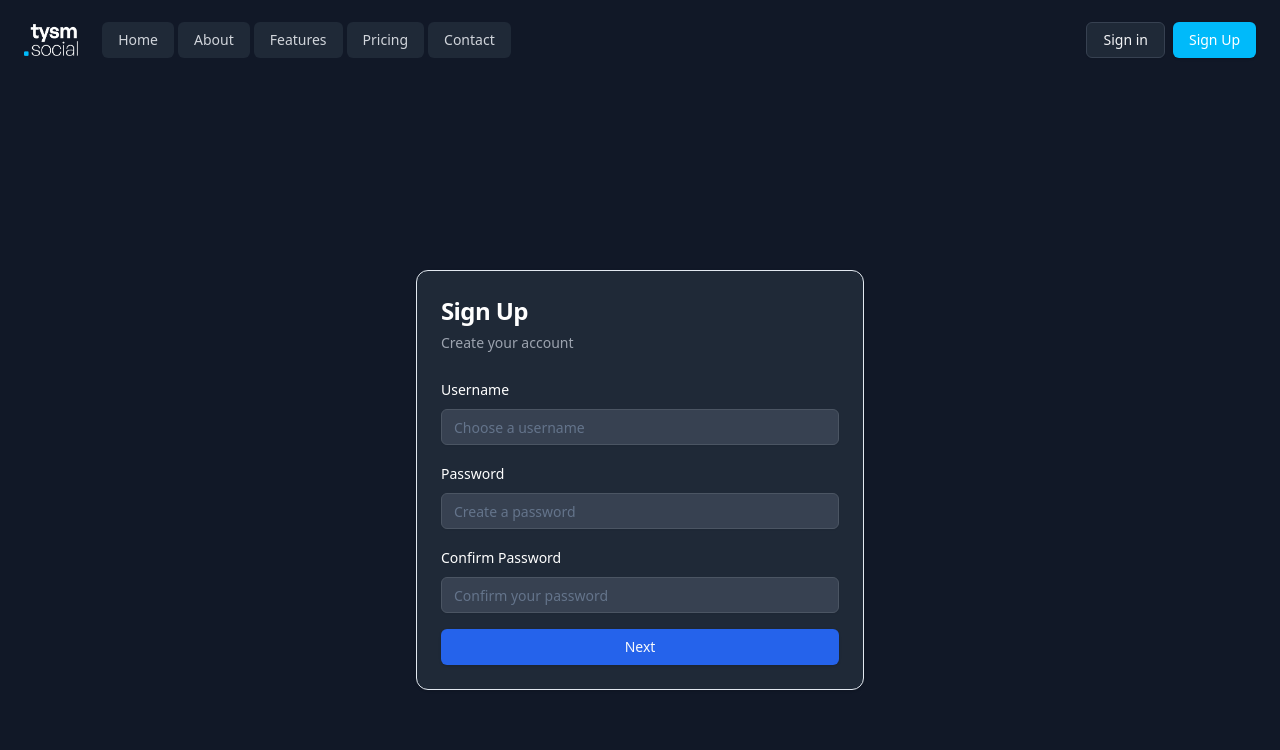
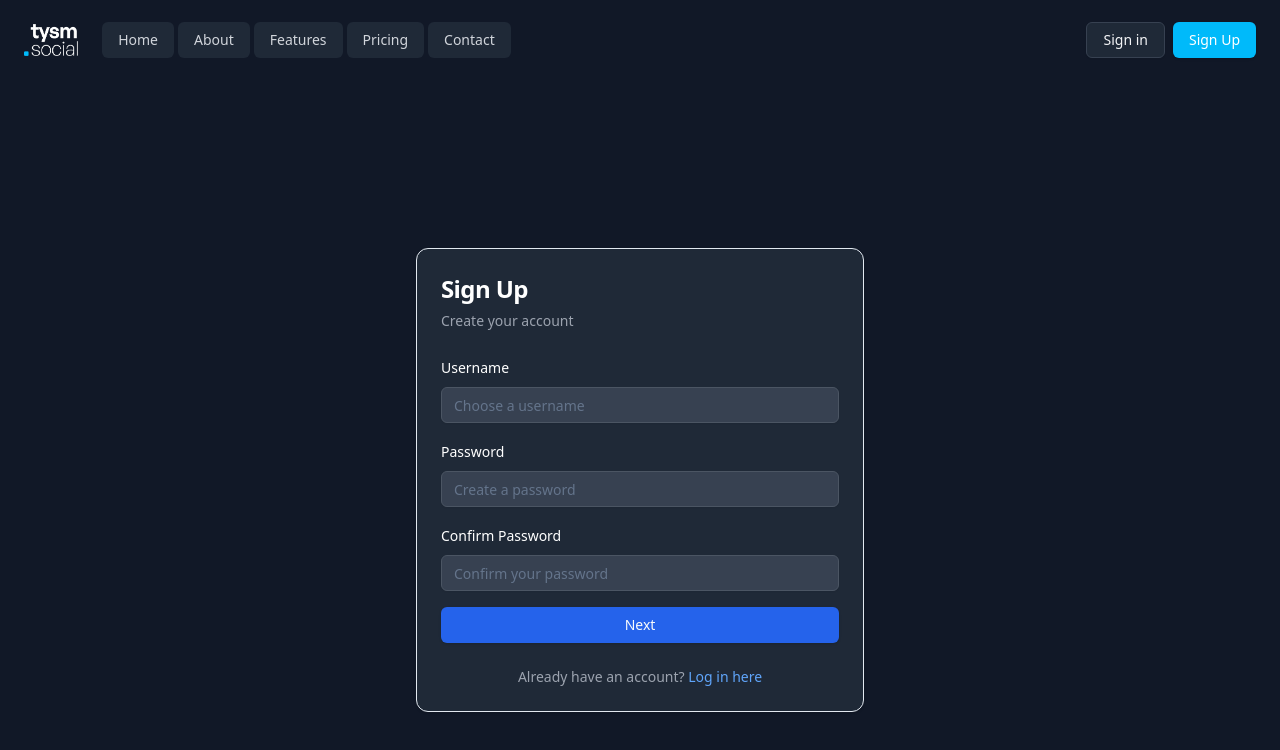
Before and after one commit to sukritx/tysm-3, a React (Vite) app in the folder frontend/: page /signup in a window 1280 px wide. Shown: the top 750 px of the page. Built offline with nearby package versions, Linux system fonts and the light colour scheme.

Commit message:
add login or signup text under the form in case the user have not signup or want to login

```diff
--- a/frontend/src/pages/Login.jsx
+++ b/frontend/src/pages/Login.jsx
@@ -1,5 +1,5 @@
 import React, { useState } from 'react';
-import { useNavigate } from 'react-router-dom';
+import { useNavigate, Link } from 'react-router-dom';
 import { useAuth } from '../context/AuthContext';
 import { Button } from "@/components/ui/button";
 import { Input } from "@/components/ui/input";
@@ -84,6 +84,14 @@ const Login = () => {
             </Button>
           </form>
         </CardContent>
+        <CardFooter className="flex justify-center">
+          <p className="text-sm text-gray-400">
+            Don't have an account?{' '}
+            <Link to="/signup" className="text-blue-400 hover:underline">
+              Sign up here
+            </Link>
+          </p>
+        </CardFooter>
       </Card>
     </div>
   );
--- a/frontend/src/pages/Signup.jsx
+++ b/frontend/src/pages/Signup.jsx
@@ -1,6 +1,6 @@
 import React, { useState } from 'react';
 import axios from 'axios';
-import { useNavigate } from 'react-router-dom';
+import { useNavigate, Link } from 'react-router-dom';
 import { useAuth } from '../context/AuthContext';
 import { Button } from "@/components/ui/button";
 import { Input } from "@/components/ui/input";
@@ -210,15 +210,23 @@ const Signup = () => {
           {step === 1 ? renderStep1() : renderStep2()}
         </CardContent>
         {step === 2 && (
-          <CardFooter>
+          <CardFooter className="flex flex-col space-y-4">
             <Button
               onClick={() => setStep(1)}
-              className="w-full mt-2 bg-gray-600 hover:bg-gray-700"
+              className="w-full bg-gray-600 hover:bg-gray-700"
             >
               Back
             </Button>
           </CardFooter>
         )}
+        <CardFooter className="flex justify-center">
+          <p className="text-sm text-gray-400">
+            Already have an account?{' '}
+            <Link to="/login" className="text-blue-400 hover:underline">
+              Log in here
+            </Link>
+          </p>
+        </CardFooter>
       </Card>
     </div>
   );
```
